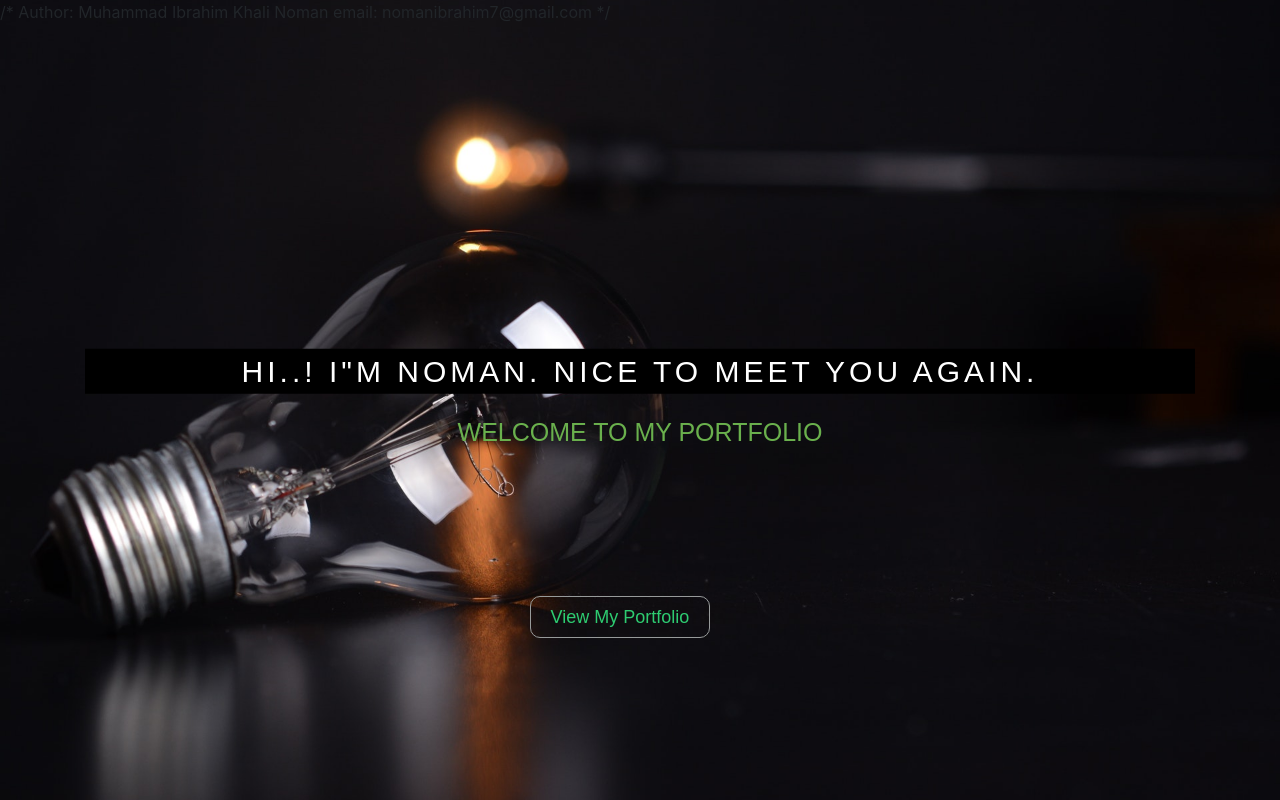
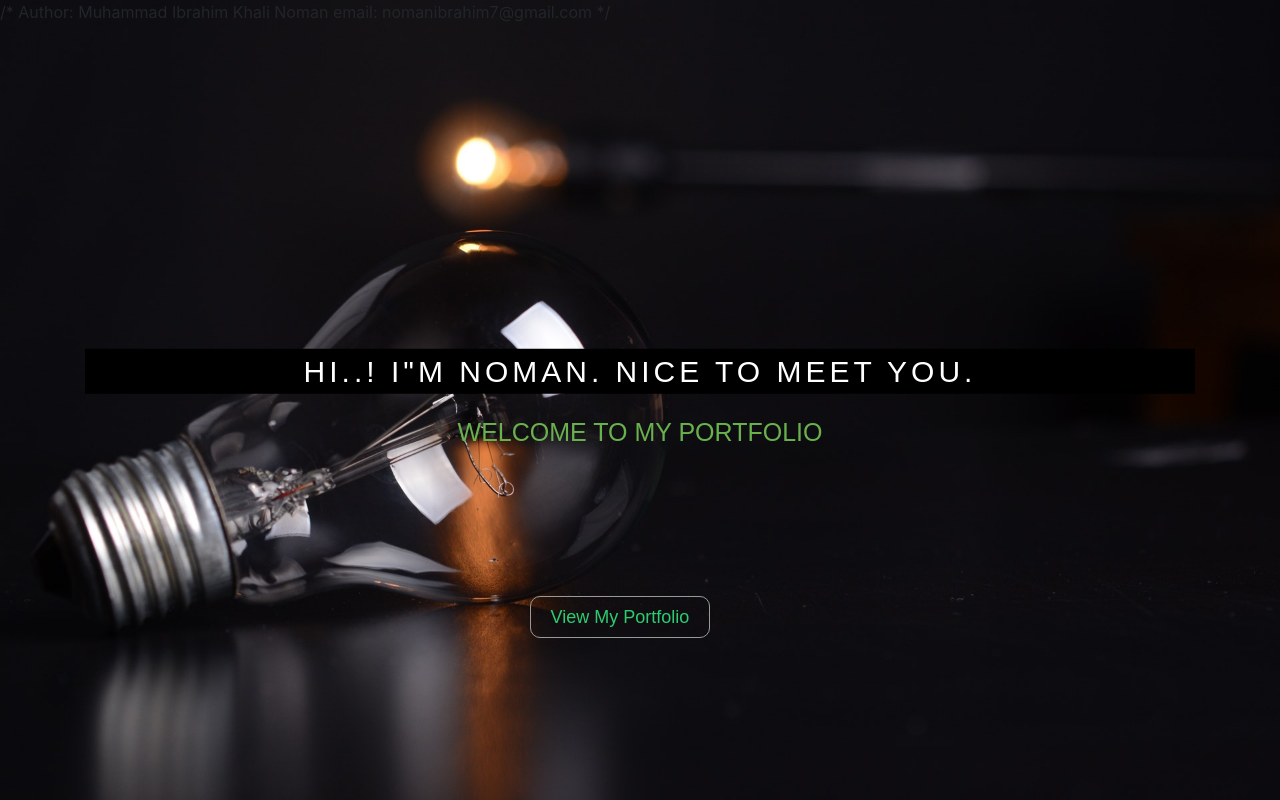
Before and after one commit to Noman46/Noman46.github.io, a plain HTML site: page index.html in a window 1280 px wide. Drawn offline with nearby package versions, Linux system fonts and the light colour scheme.

Commit message:
Update index.html

```diff
--- a/index.html
+++ b/index.html
@@ -25,7 +25,7 @@ email: nomanibrahim7@gmail.com
 <div class="container">
 
 
-  <span class="text1">Hi..! I"m Noman. Nice to meet you again.
+  <span class="text1">Hi..! I"m Noman. Nice to meet you.
   </span>
   <span class="text2">Welcome to my portfolio</span>
 </div>
```
